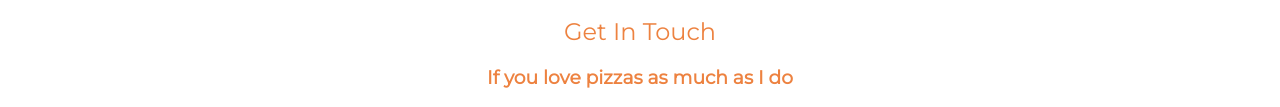
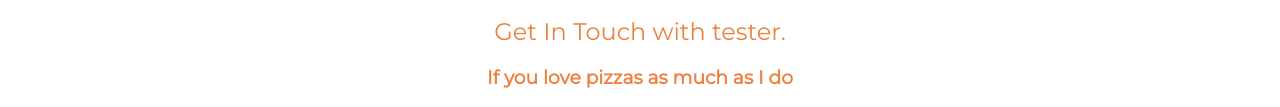
Before and after one commit to vishal114/CV, a plain HTML site: page index.html in a window 1280 px wide. Shown: the part 1996-2103 px from the top of the page. Drawn offline with Linux system fonts and the light colour scheme.

Commit message:
changes made

```diff
--- a/index.html
+++ b/index.html
@@ -38,7 +38,7 @@
       </div>
       <hr>
       <div class="contact-me">
-        <h2>Get In Touch</h2>
+        <h2>Get In Touch with tester.</h2>
         <h3>If you love pizzas as much as I do</h3>
         <p>Love pizzas as much as I do? Let's talk about how awesome they are! We can make or break things while we eat pizzas!</p>
         <a class="btn" href="mailto:vishi111144@gmail.com">CONTACT ME</a>
```
